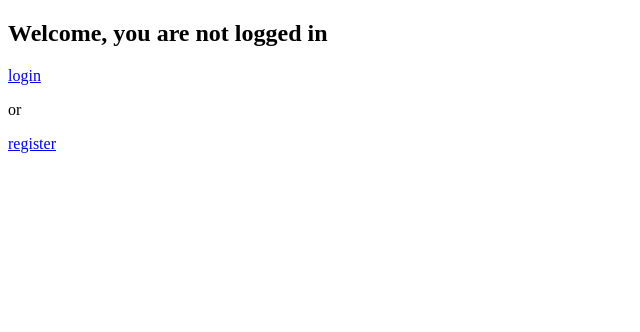
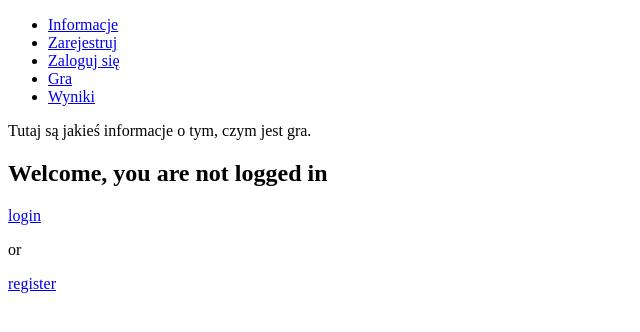
Before and after one commit to einstein13/ZarzadzaniePortfelemProjektow, a Django app: page / in a window 1280 px wide. Shown: the top 332 px of the page, without its empty margins (0-640 px from the left). Run offline with Django 3.2, Linux system fonts and the light colour scheme.

Commit message:
basic layout change

```diff
--- a/templates/base.html
+++ b/templates/base.html
@@ -7,6 +7,15 @@
 <body>
 <body>
 <main>
+    {% block menubar %}
+    <ul>
+        <li><a href="{% url 'home' %}">Informacje</a></li>
+        <li><a href="{% url 'signup' %}">Zarejestruj</a></li>
+        <li><a href="{% url 'home' %}">Zaloguj się</a></li>
+        <li><a href="{% url 'home' %}">Gra</a></li>
+        <li><a href="{% url 'home' %}">Wyniki</a></li>
+    </ul>
+    {% endblock %}
     {% block content %}
     {% endblock %}
 </main>
--- a/templates/home.html
+++ b/templates/home.html
@@ -3,6 +3,11 @@
 {% block title %}Home{% endblock %}
 
 {% block content %}
+
+<div>
+    Tutaj są jakieś informacje o tym, czym jest gra.
+</div>
+
 {% if user.is_authenticated %}
 <h2>Hi {{ user.username }}! </h2>
 <p><a href="{% url 'logout' %}">logout</a></p>
```
